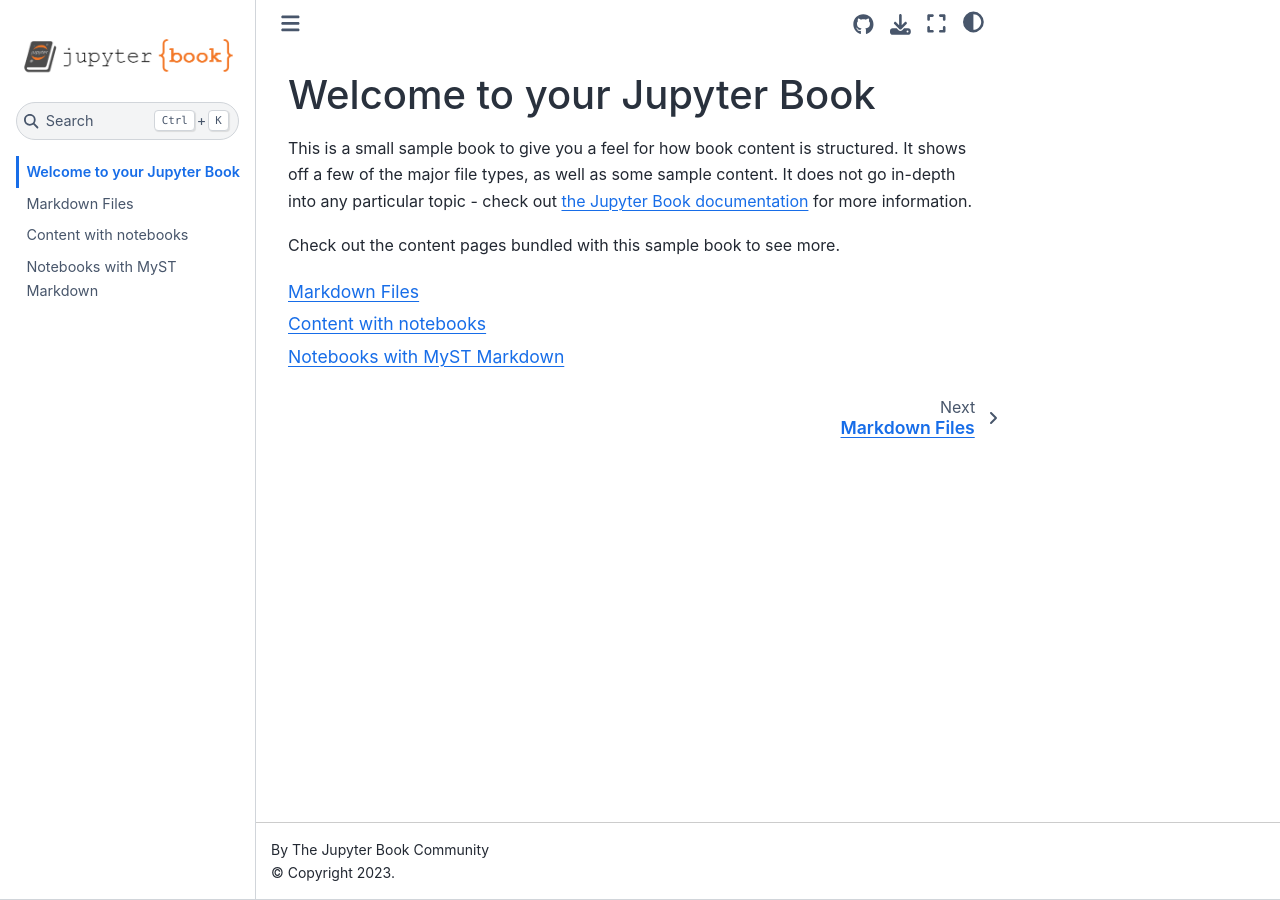
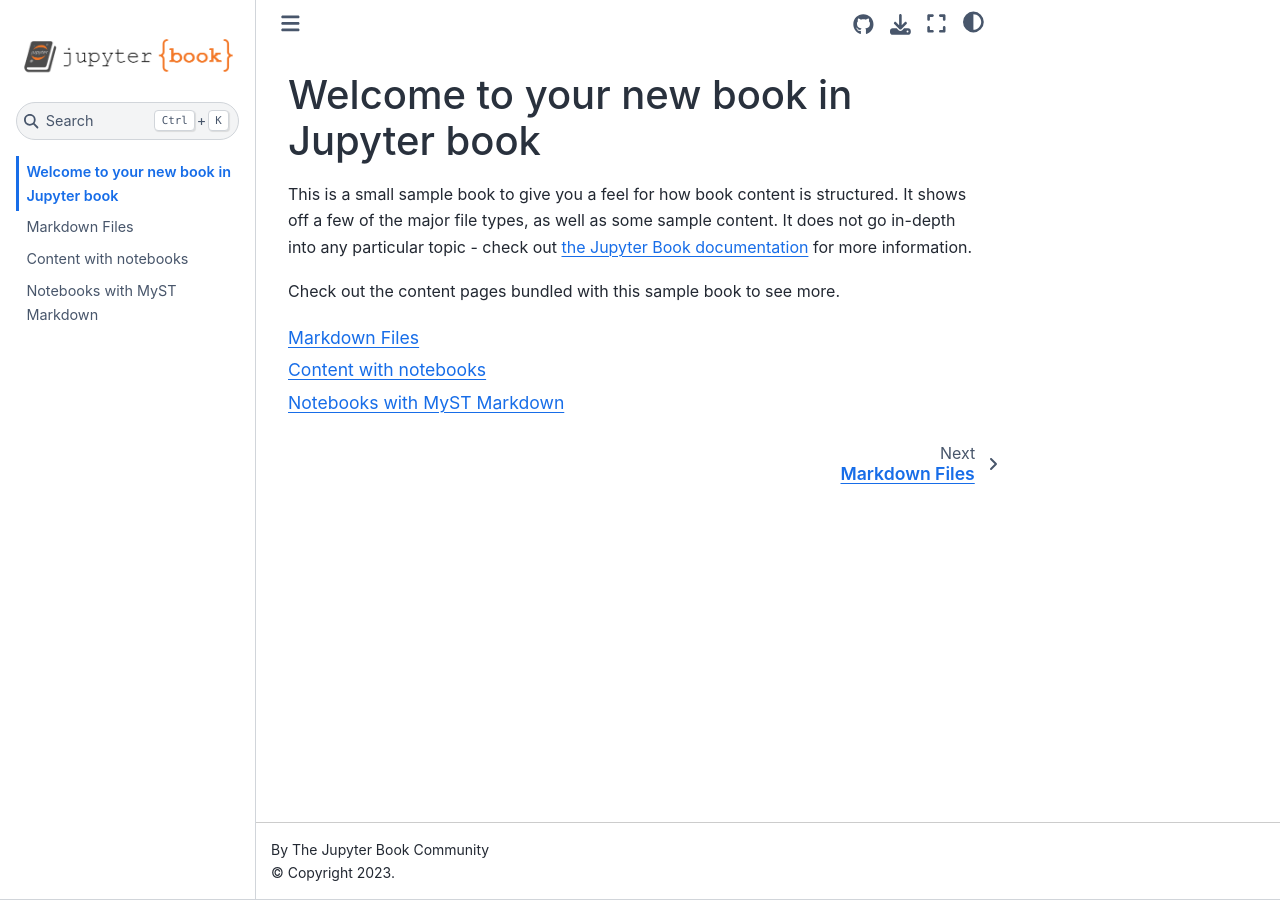
Before and after one commit to Guissella/milibro, a Jupyter Book: the page built from intro.md, in a window 1280 px wide. Built offline with Jupyter Book 1.0.4 settings and Sphinx 7.4.7 and the Sphinx Book theme 1.1.4, drawn with Linux system fonts in a browser that asks for light colours.

Commit message:
primer commit

```diff
--- a/intro.md
+++ b/intro.md
@@ -1,4 +1,4 @@
-# Welcome to your Jupyter Book
+# Welcome to your new book in Jupyter book
 
 This is a small sample book to give you a feel for how book content is
 structured.
```
